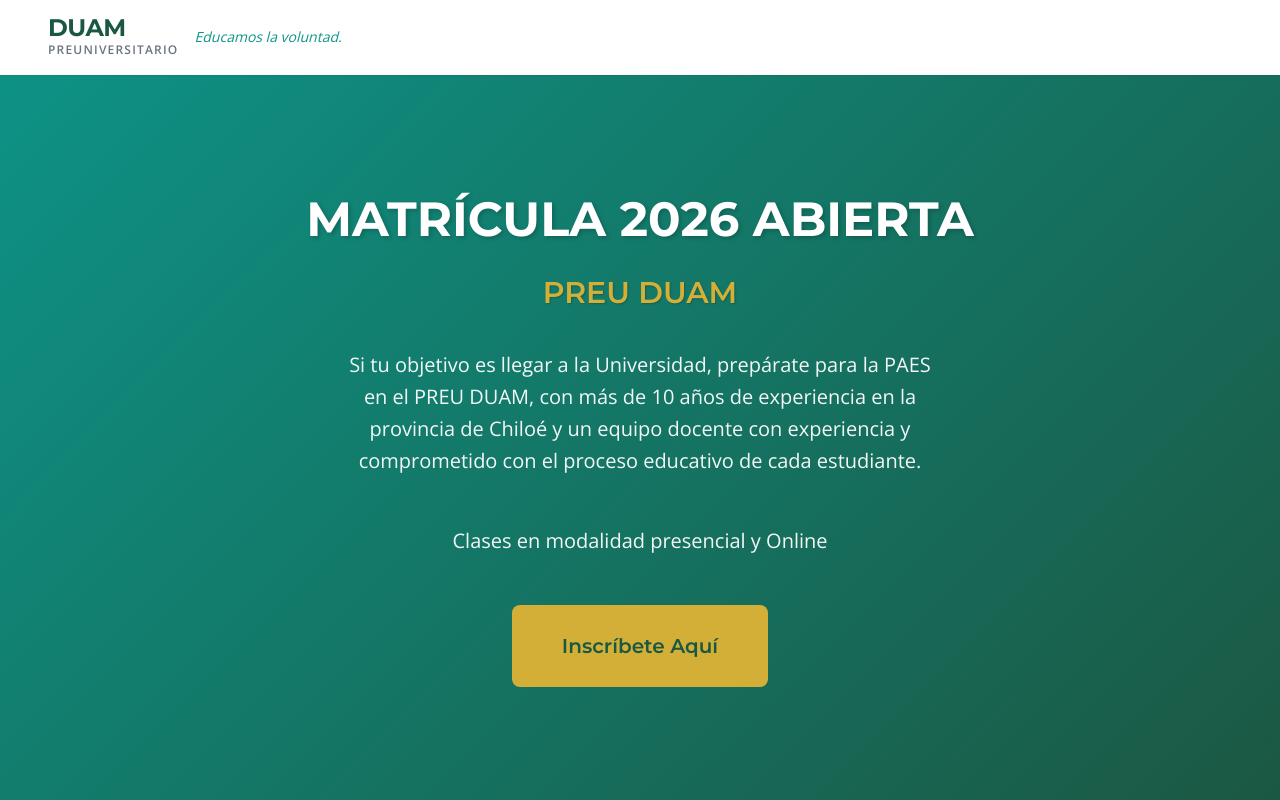
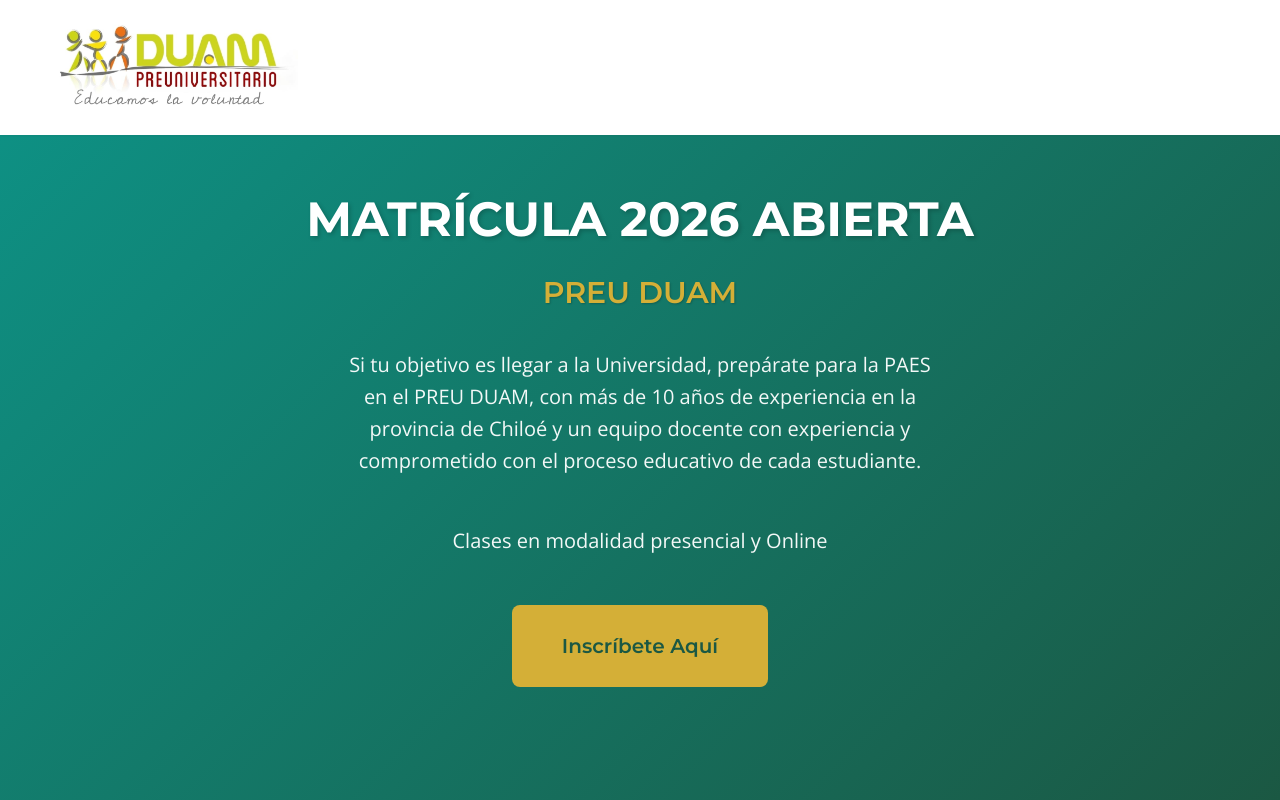
Before and after one commit to MauricioTRP/duam, a Vue app: page / in a window 1280 px wide. Shown: the top 800 px of the page. Built offline with nearby package versions, Linux system fonts and the light colour scheme.

Commit message:
use oficial logo

```diff
--- a/src/components/AppHeader.vue
+++ b/src/components/AppHeader.vue
@@ -2,11 +2,18 @@
   <header class="app-header" :class="{ 'app-header--scrolled': isScrolled }">
     <div class="app-header__container">
       <div class="app-header__logo">
-        <RouterLink to="/" class="app-header__logo-link">
+        <!-- <RouterLink to="/" class="app-header__logo-link">
           <span class="app-header__logo-text">DUAM</span>
           <span class="app-header__tagline">PREUNIVERSITARIO</span>
         </RouterLink>
-        <span class="app-header__motto">Educamos la voluntad.</span>
+        <span class="app-header__motto">Educamos la voluntad.</span> -->
+        <RouterLink to="/" class="app-header__logo-link">
+          <img
+            class="app-header__logo-image"
+            src="@/assets/Logo.jpeg"
+            alt="Duam Preuniversitario, educamos la voluntad"
+          />
+        </RouterLink>
       </div>
 
       <!-- TODO -->
@@ -52,6 +59,7 @@
 }
 
 // const closeMobileMenu = () => {
+// TODO implement navMenu
 //   mobileMenuOpen.value = false
 // }
 
@@ -100,6 +108,10 @@
   flex-direction: column;
   text-decoration: none;
   color: var(--color-primary-green);
+}
+
+.app-header__logo-image {
+  max-width: 250px;
 }
 
 .app-header__logo-text {
```
Also changed, not shown: src/assets/Logo.jpeg (added).
